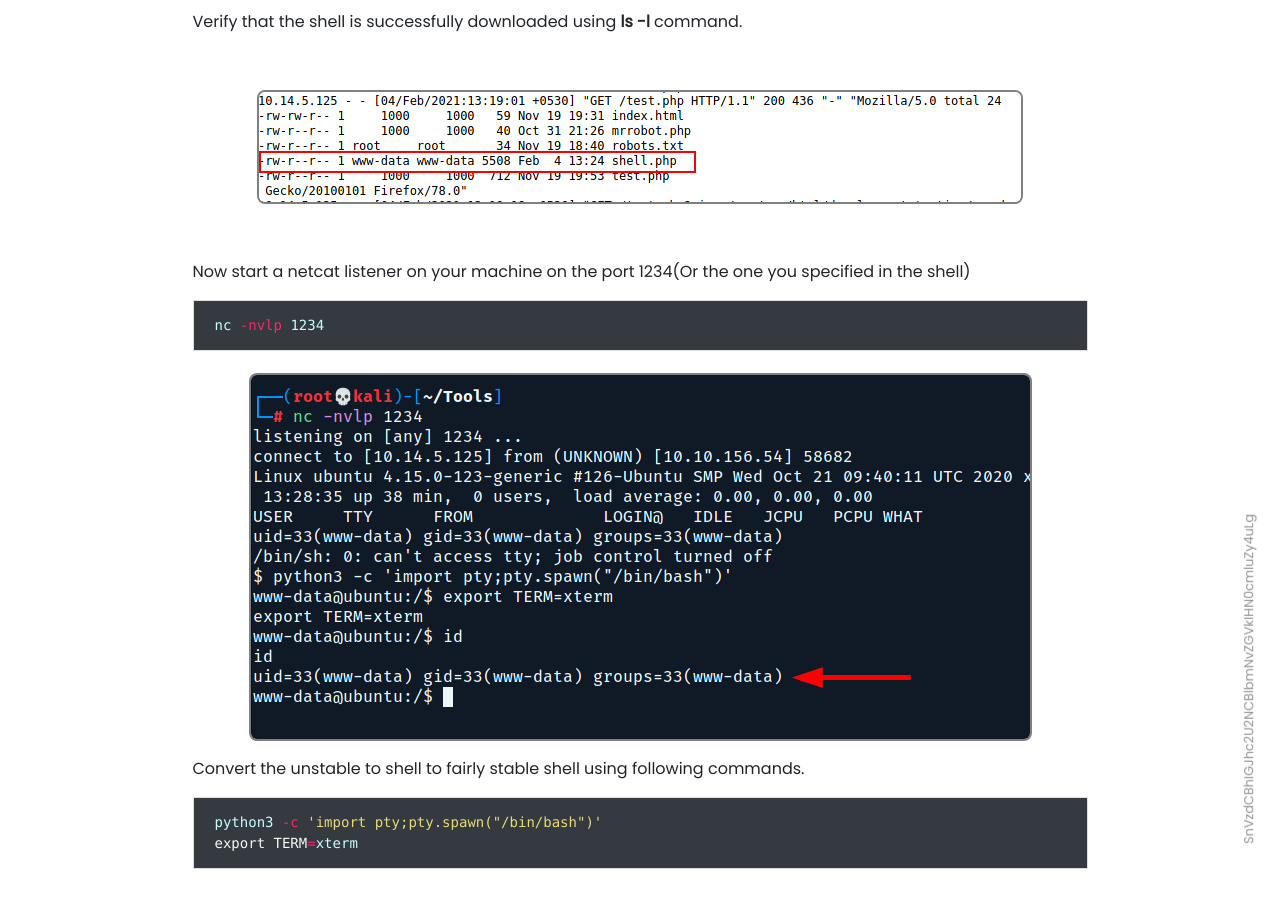
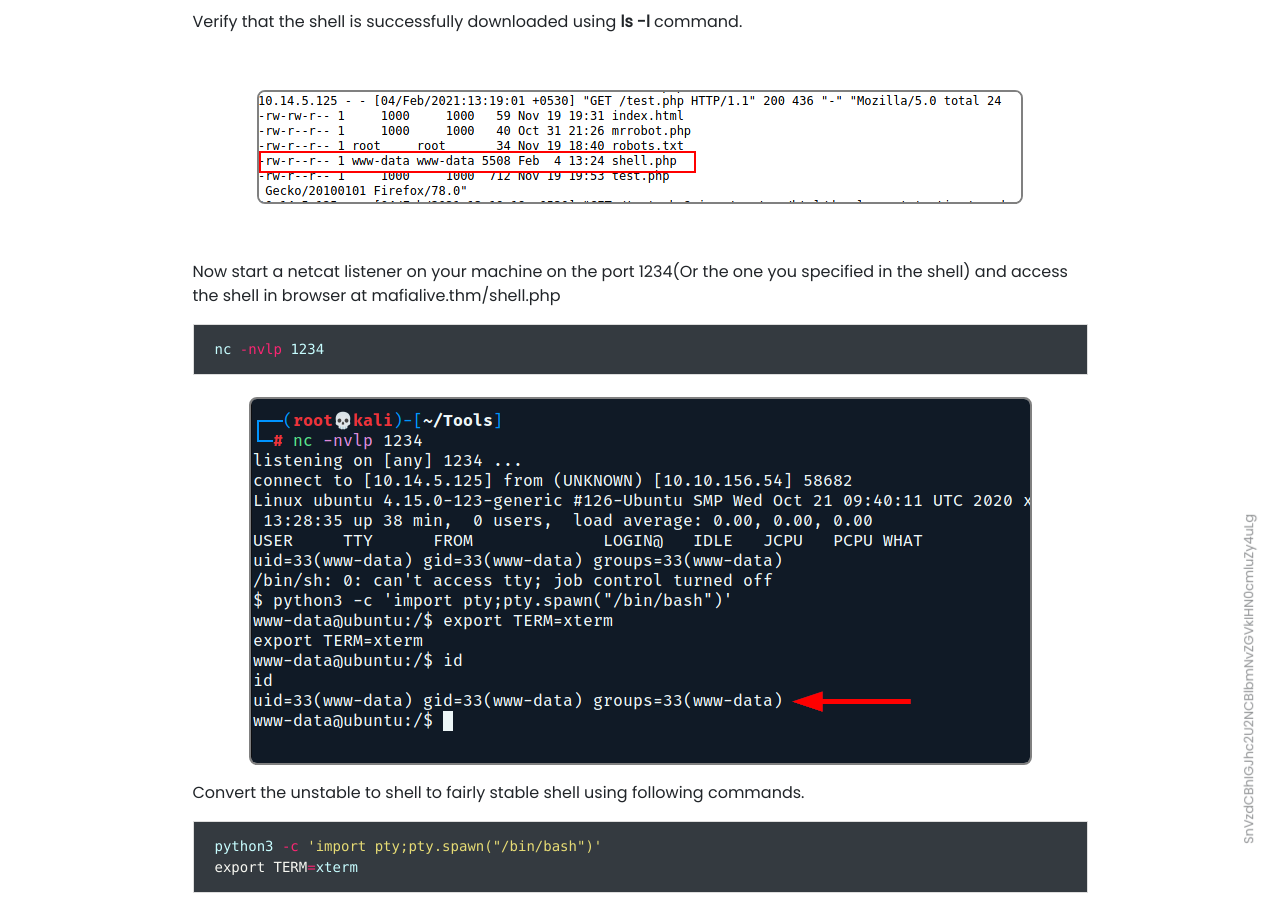
Before and after one commit to tejasanerao/BlogBox, a Jekyll site: the page built from _posts/2021-02-04-archangel.md, in a window 1280 px wide and 900 px high, scrolled down 6479 px. Built offline with Jekyll 4.4.1, drawn with Linux system fonts in a browser that asks for light colours; nearby versions of some CDN libraries; our own code applies the rules of GitHub Pages for plain Markdown files.

Commit message:
Updated Archangel

````diff
--- a/_posts/2021-02-04-archangel.md
+++ b/_posts/2021-02-04-archangel.md
@@ -155,7 +155,7 @@ Verify that the shell is successfully downloaded using **ls -l** command.
 ![Image]({{ "/assets/images/thm/archangel/shelldownloaded.png" | relative_url}})
 <br>
 
-Now start a netcat listener on your machine on the port 1234(Or the one you specified in the shell)
+Now start a netcat listener on your machine on the port 1234(Or the one you specified in the shell) and access the shell in browser at mafialive.thm/shell.php
 ```shell
 nc -nvlp 1234
 ```
````
